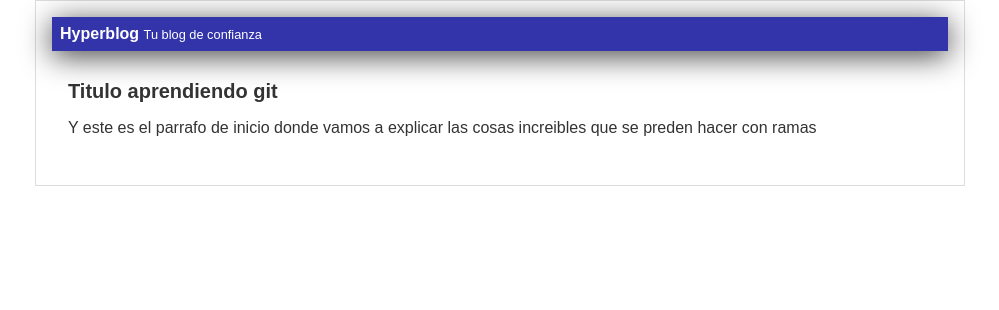
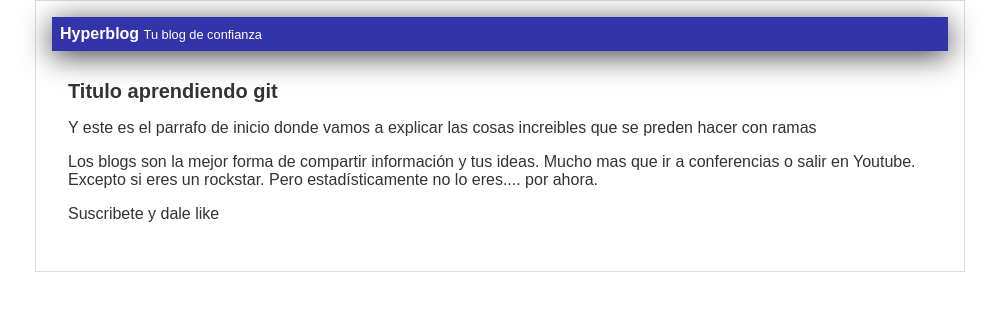
Before and after one commit to williamG2519/hYperblog, a plain HTML site: page index.html in a window 1280 px wide. Shown: the whole page, without its empty margins (140-1139 px from the left). Drawn offline with Linux system fonts and the light colour scheme.

```diff
--- a/index.html
+++ b/index.html
@@ -11,6 +11,10 @@
         <div id="post">
           <h1>Titulo aprendiendo git</h1>
           <p>Y este es el parrafo de inicio donde vamos a explicar las cosas increibles que se preden hacer con ramas</p>
+          <p>Los blogs son la mejor forma de compartir información y tus ideas.
+            Mucho mas que ir a conferencias o salir en Youtube. Excepto si eres un rockstar. Pero estadísticamente no lo eres.... por ahora.
+            <p>Suscribete y dale like</p>
+          </p>
         </div>
       </div>
     </body>
```
